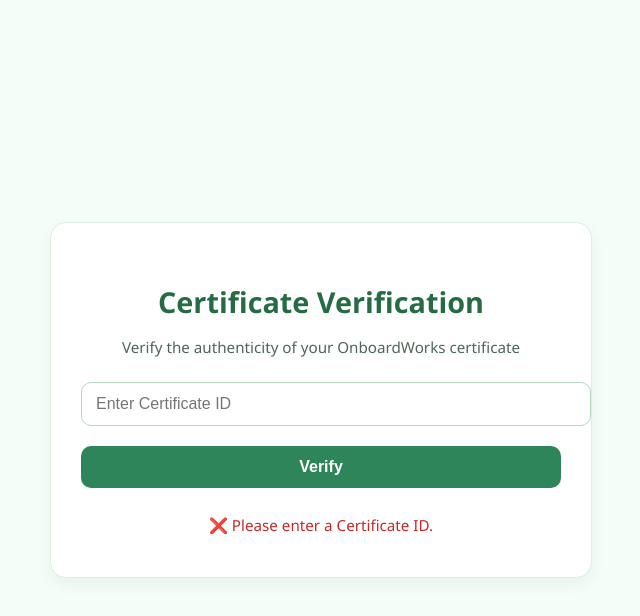
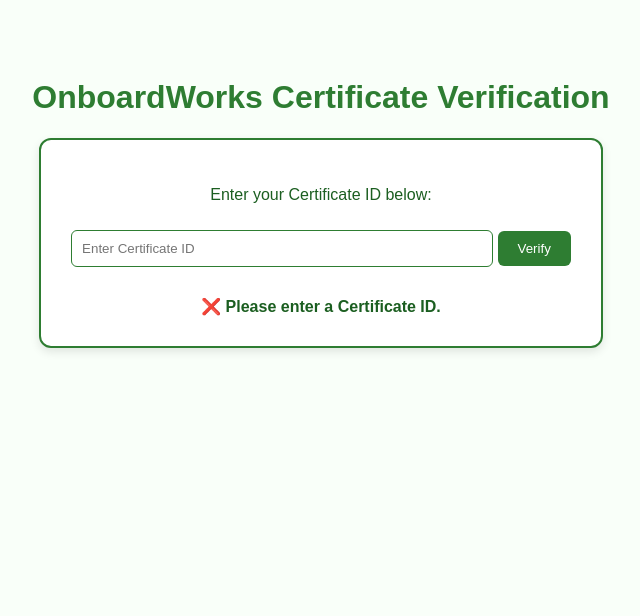
Before and after one commit to MyOnboardworks/Verification, a plain HTML site: page index.html in a window 1280 px wide. Both pictures are taken after a click on the button "Verify". Shown: the whole page, without its empty margins (319-959 px from the left). Drawn offline with Linux system fonts and the light colour scheme.

Commit message:
Update index.html

```diff
--- a/index.html
+++ b/index.html
@@ -1,101 +1,58 @@
 <!DOCTYPE html>
 <html lang="en">
 <head>
-  <meta charset="UTF-8" />
-  <meta name="viewport" content="width=device-width, initial-scale=1.0"/>
-  <title>OnboardWorks | Certificate Verification</title>
+  <meta charset="UTF-8">
+  <meta name="viewport" content="width=device-width, initial-scale=1.0">
+  <title>OnboardWorks Certificate Verification</title>
   <style>
     body {
-      font-family: 'Segoe UI', Tahoma, sans-serif;
-      background: #f4fdf7;
-      color: #1a3c2e;
-      display: flex;
-      justify-content: center;
-      align-items: center;
-      min-height: 100vh;
-      margin: 0;
+      font-family: Arial, sans-serif;
+      background: #f9fff9;
+      color: #1b5e20;
+      text-align: center;
+      padding: 50px;
     }
-
-    .container {
-      text-align: center;
-      max-width: 480px;
-      width: 100%;
-      background: #ffffff;
-      border: 1px solid #dcefe2;
-      border-radius: 16px;
-      padding: 40px 30px;
-      box-shadow: 0 6px 16px rgba(0, 64, 32, 0.05);
+    h1 {
+      color: #2e7d32;
     }
-
-    h1 {
-      font-size: 1.8rem;
-      margin-bottom: 10px;
-      color: #256c45;
+    .card {
+      background: white;
+      border: 2px solid #2e7d32;
+      border-radius: 12px;
+      padding: 30px;
+      max-width: 500px;
+      margin: auto;
+      box-shadow: 0px 4px 10px rgba(0,0,0,0.1);
     }
-
-    p {
-      font-size: 0.95rem;
-      color: #4f6658;
-      margin-bottom: 25px;
+    input {
+      padding: 10px;
+      width: 80%;
+      margin: 10px 0;
+      border: 1px solid #2e7d32;
+      border-radius: 6px;
     }
-
-    input {
-      padding: 12px 14px;
-      width: 100%;
-      border: 1px solid #b5d8c3;
-      border-radius: 10px;
-      font-size: 1rem;
-      outline: none;
-      transition: border 0.2s ease;
+    button {
+      padding: 10px 20px;
+      background: #2e7d32;
+      color: white;
+      border: none;
+      border-radius: 6px;
+      cursor: pointer;
     }
-
-    input:focus {
-      border-color: #2f855a;
+    button:hover {
+      background: #1b5e20;
     }
-
-    button {
+    #result {
       margin-top: 20px;
-      padding: 12px 24px;
-      width: 100%;
-      background: #2f855a;
-      color: #ffffff;
-      font-size: 1rem;
-      font-weight: 600;
-      border: none;
-      border-radius: 10px;
-      cursor: pointer;
-      transition: background 0.2s ease;
-    }
-
-    button:hover {
-      background: #256c45;
-    }
-
-    #result {
-      margin-top: 25px;
-      font-size: 0.95rem;
-      font-weight: 500;
-      line-height: 1.6;
-    }
-
-    .success {
-      color: #1b5e20;
-    }
-
-    .error {
-      color: #c62828;
-    }
-
-    .info {
-      color: #8d6e63;
+      font-weight: bold;
     }
   </style>
 </head>
 <body>
-  <div class="container">
-    <h1>Certificate Verification</h1>
-    <p>Verify the authenticity of your OnboardWorks certificate</p>
-    <input type="text" id="certId" placeholder="Enter Certificate ID" />
+  <h1>OnboardWorks Certificate Verification</h1>
+  <div class="card">
+    <p>Enter your Certificate ID below:</p>
+    <input type="text" id="certId" placeholder="Enter Certificate ID">
     <button onclick="verifyCertificate()">Verify</button>
     <div id="result"></div>
   </div>
@@ -106,29 +63,26 @@
       const resultBox = document.getElementById("result");
 
       if (!certId) {
-        resultBox.innerHTML = "<span class='error'>❌ Please enter a Certificate ID.</span>";
+        resultBox.innerHTML = "❌ Please enter a Certificate ID.";
         return;
       }
 
       try {
         const response = await fetch("certificates.json");
         const data = await response.json();
-
         const cert = data.find(c => c.id.toLowerCase() === certId.toLowerCase());
 
         if (cert) {
-          resultBox.innerHTML = `
-            <span class="success">✅ Certificate Verified</span><br>
-            <strong>Name:</strong> ${cert.name}<br>
-            <strong>Course:</strong> ${cert.course}<br>
-            <strong>Status:</strong> ${cert.status}<br>
-            <strong>Issue Date:</strong> ${cert.issueDate}
-          `;
+          resultBox.innerHTML = `✅ Certificate Found<br>
+                                 <strong>Name:</strong> ${cert.name}<br>
+                                 <strong>Course:</strong> ${cert.course}<br>
+                                 <strong>Status:</strong> ${cert.status}<br>
+                                 <strong>Issue Date:</strong> ${cert.issueDate}`;
         } else {
-          resultBox.innerHTML = "<span class='error'>❌ Invalid Certificate ID</span>";
+          resultBox.innerHTML = "❌ Invalid Certificate ID";
         }
       } catch (error) {
-        resultBox.innerHTML = "<span class='info'>⚠️ Unable to load certificate data. Please try again later.</span>";
+        resultBox.innerHTML = "⚠️ Error loading certificate data.";
       }
     }
   </script>
```
